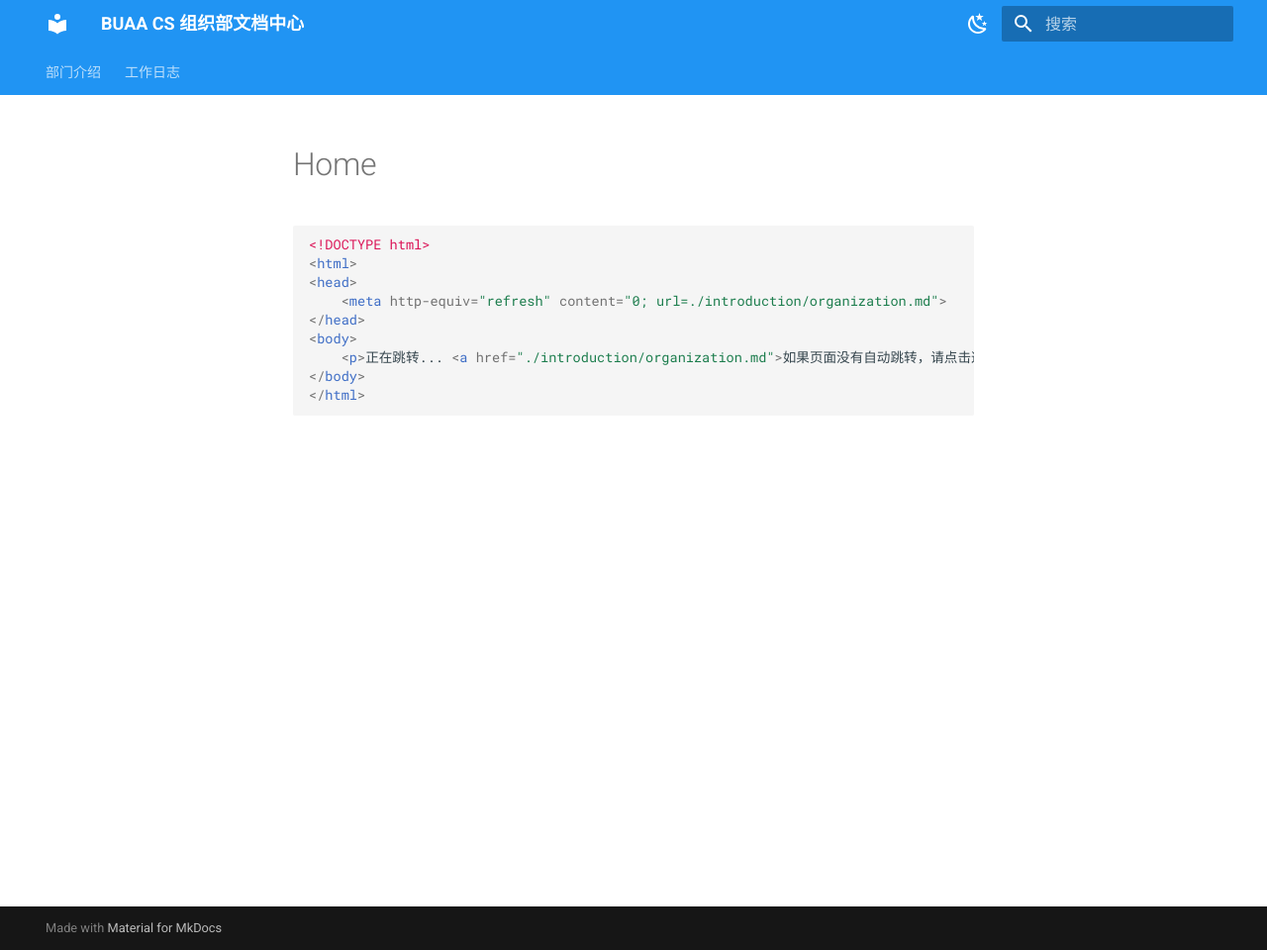
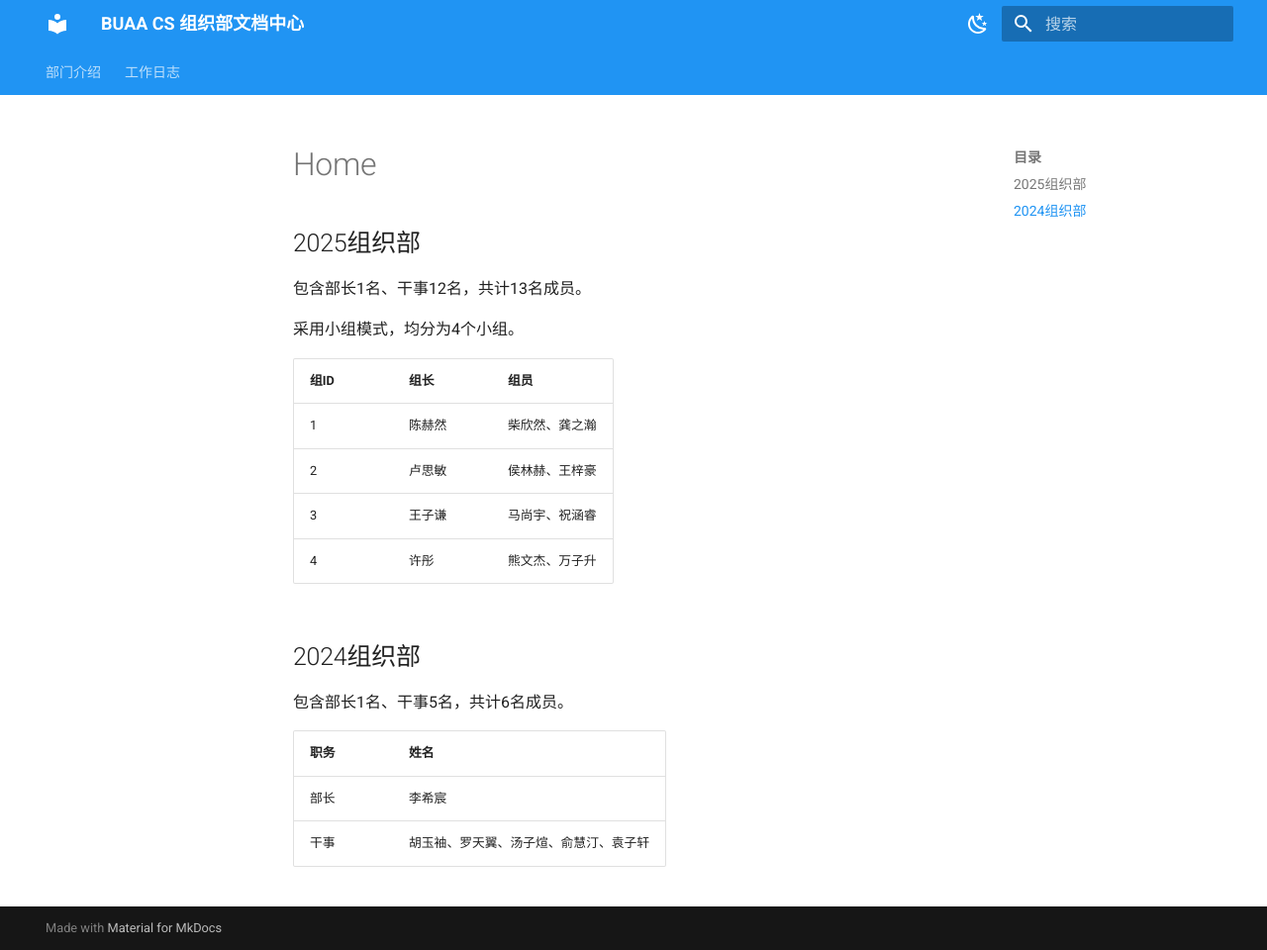
Before and after one commit to Organization-Department/Documents, an MkDocs documentation site: the page built from docs/index.md, in a window 1280 px wide and 960 px high. Shown: the whole window at 99% size. Built offline with MkDocs 1.6.1 and Material for MkDocs 9.7.7, drawn with Linux system fonts in a browser that asks for light colours; nearby versions of some CDN libraries; library files that are not in the unit come from our copies; comment, search, counter and statistics services are not loaded; old or Windows-style settings are respelled for this version of MkDocs.

````diff
--- a/docs/index.md
+++ b/docs/index.md
@@ -1,11 +1,20 @@
-```html
-<!DOCTYPE html>
-<html>
-<head>
-    <meta http-equiv="refresh" content="0; url=./introduction/organization.md">
-</head>
-<body>
-    <p>正在跳转... <a href="./introduction/organization.md">如果页面没有自动跳转，请点击这里</a></p>
-</body>
-</html>
-```
+## 2025组织部
+包含部长1名、干事12名，共计13名成员。
+
+采用小组模式，均分为4个小组。
+
+| 组ID | 组长   | 组员           |
+| ---- | ------ | -------------- |
+| 1    | 陈赫然 | 柴欣然、龚之瀚 |
+| 2    | 卢思敏 | 侯林赫、王梓豪 |
+| 3    | 王子谦 | 马尚宇、祝涵睿 |
+| 4    | 许彤   | 熊文杰、万子升 |
+
+
+## 2024组织部
+包含部长1名、干事5名，共计6名成员。
+
+| 职务 | 姓名                                   |
+| ---- | -------------------------------------- |
+| 部长 | 李希宸                                 |
+| 干事 | 胡玉袖、罗天翼、汤子煊、俞慧汀、袁子轩 |
--- a/mkdocs.yml
+++ b/mkdocs.yml
@@ -32,6 +32,7 @@ nav:
     - "向党推优": "logs/recommendations.md"
     - "新团员发展": "logs/new_members.md"
     - "升旗仪式": "logs/flag_raising.md"
+    - "三好优干评选": "logs/three_good.md"
 
 # 定义首页
 pages:
````
Also changed, not shown: README.md (added, +31 -0 lines), docs/logs/new_members.md (+20 -3 lines), docs/logs/three_good.md (added, +1 -0 lines).
